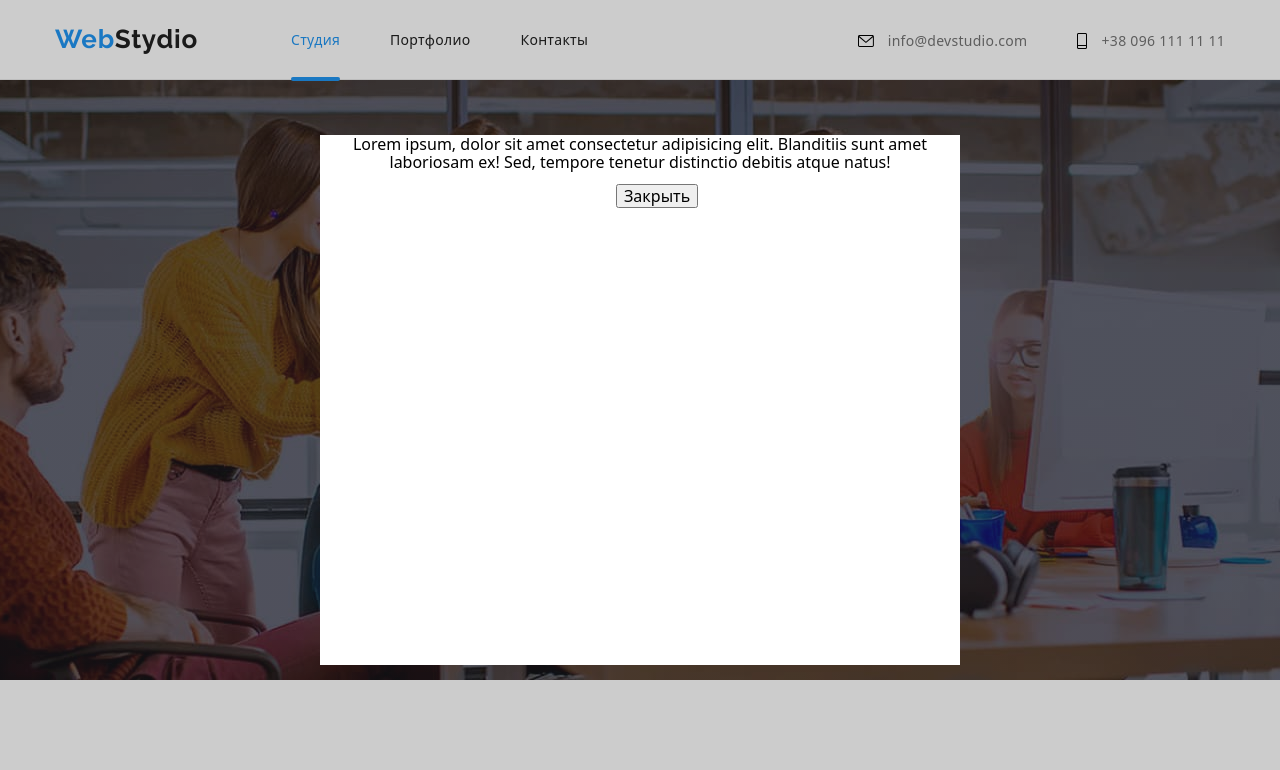
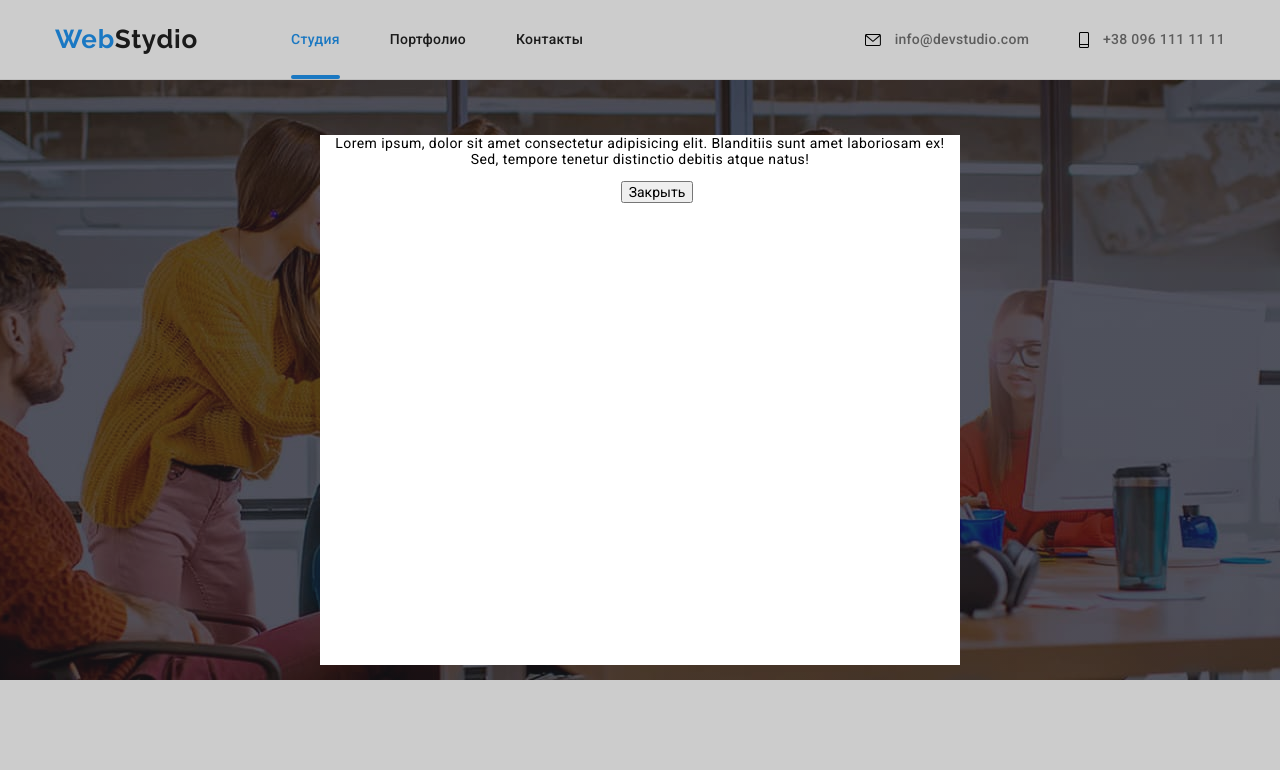
Before and after one commit to stanislav-stepashko/goit-markup-hw-05, a plain HTML site: page index.html in a window 1280 px wide. Shown: the top 770 px of the page. Drawn offline with nearby package versions, Linux system fonts and the light colour scheme.

Commit message:
dz-5
в работе

```diff
--- a/css/styles.css
+++ b/css/styles.css
@@ -41,8 +41,10 @@ address {
   --footer-contacts-color: rgba(255, 255, 255, 0.6);
 }
 
-.body {
-  font-family: 'Roboto';
+body {
+  font-family: "Roboto", sans-serif;
+  letter-spacing: 0.03em;
+  font-size: 14px;
 }
 
 /* -----------------HEADER----------------- */
@@ -172,28 +174,10 @@ address {
   margin-right: 10px;
 }
 
-/* .contact-mail-header::before {
-  display: inline-block;
-  content: "";
-  width: 16px;
-  height: 12px;
-  margin-right: 10px;
-  background-size: contain;
-  background-repeat: no-repeat;
-  vertical-align: middle;
-  background-position: center;
-  background-image: url(../images/email.svg);
-} */
-
 .contact-mail-header:hover,
 .contact-mail-header:focus {
   color: var(--focus-color);
 }
-
-/* .contact-mail-header:hover::before,
-.contact-mail-header:focus::before {
-  background-image: url(../images/email-hover.svg);
-} */
 
 .contact-number-header {
   font-weight: 500;
@@ -207,19 +191,6 @@ address {
   transition: color 250ms cubic-bezier(0.4, 0, 0.2, 1);
 }
 
-/* .contact-number-header::before {
-  display: inline-block;
-  content: "";
-  width: 10px;
-  height: 16px;
-  margin-right: 10px;
-  background-size: contain;
-  background-repeat: no-repeat;
-  background-position: center;
-  vertical-align: middle;
-  background-image: url(../images/tel.svg);
-} */
-
 .contact-number-header:hover,
 .contact-number-header:focus {
   color: var(--focus-color);
@@ -230,11 +201,6 @@ address {
   color: var(--focus-color);
   fill: var(--focus-color);
 }
-
-/* .contact-number-header:hover::before,
-.contact-number-header:focus::before {
-  background-image: url(../images/tel-hover.svg);
-} */
 
 /* -----------------HERO----------------- */
 
```
